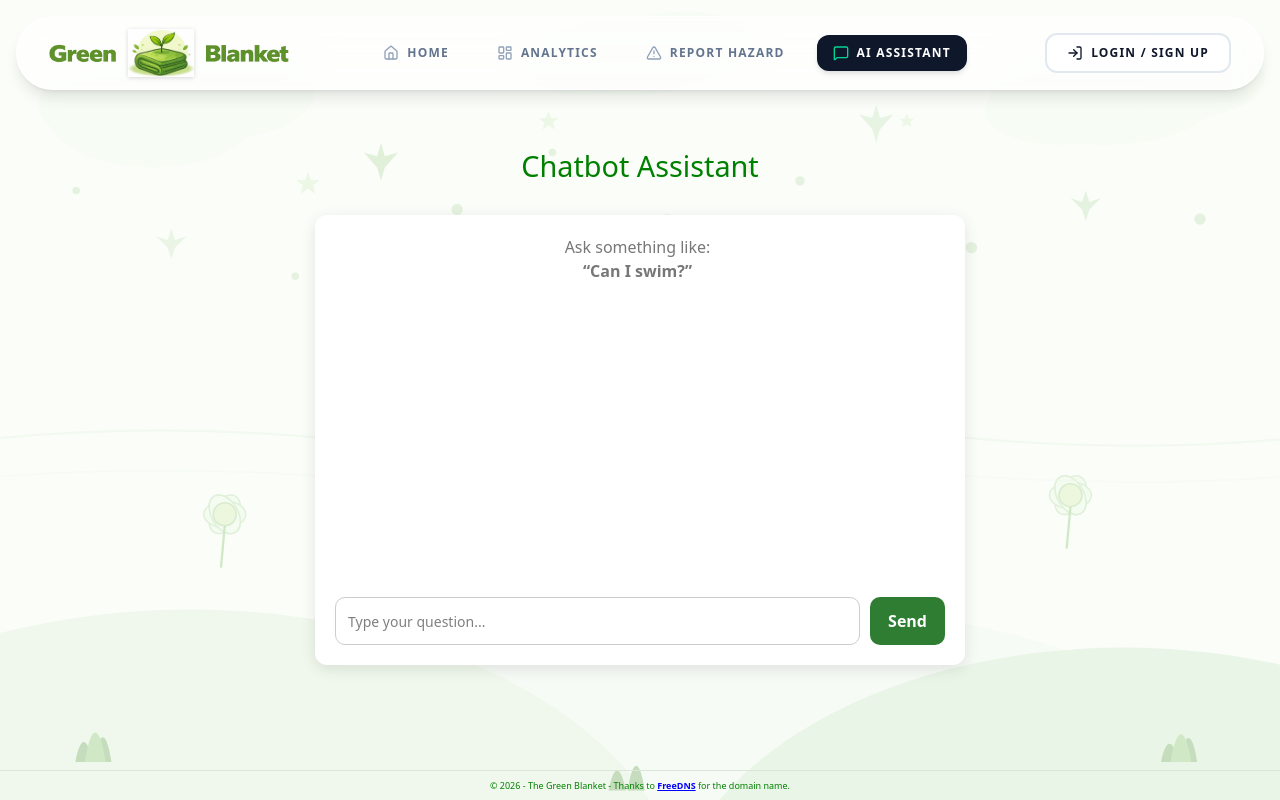
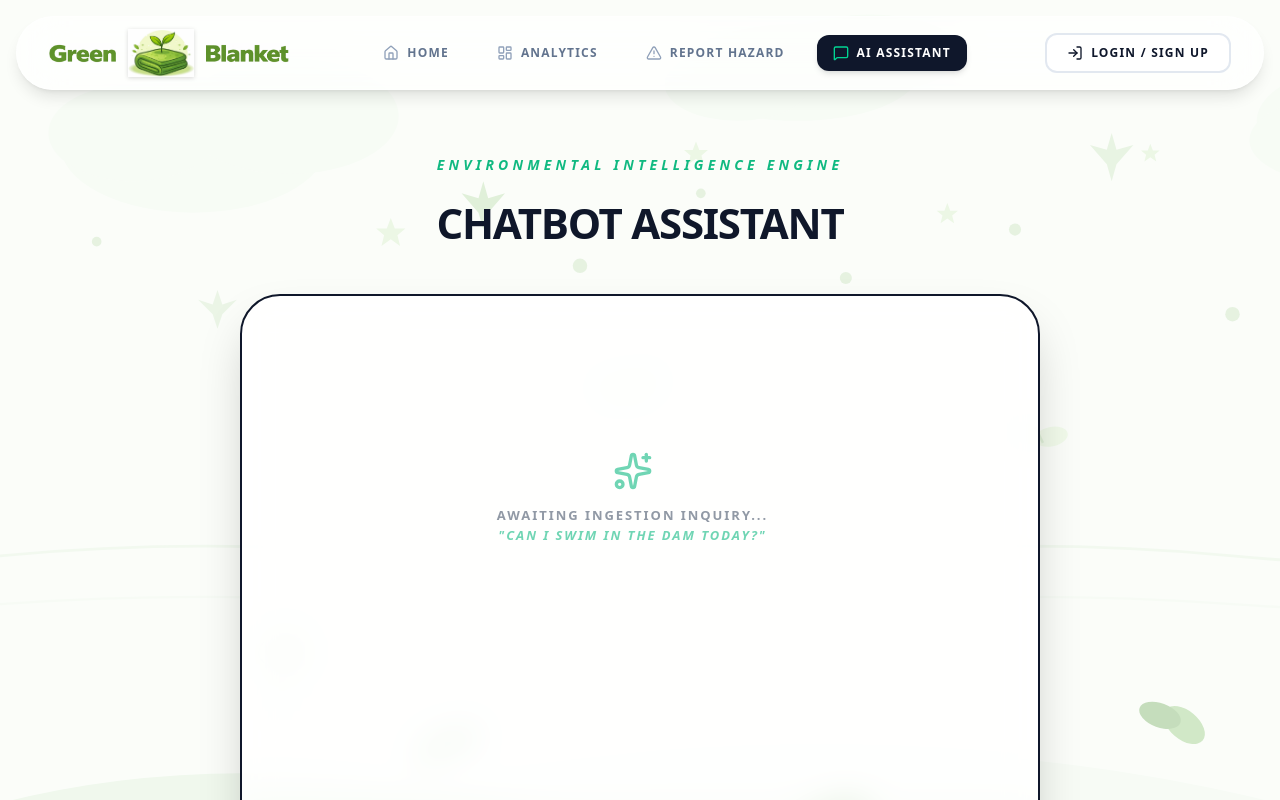
Before and after one commit to IEP-The-Green-Blanket/Front-End, a Next.js app: page /chatbot in a window 1280 px wide. Shown: the top 800 px of the page. Built offline with nearby package versions, Linux system fonts and the light colour scheme.

Commit message:
Updated Chatbot layout to fit design language, fixed install button problems

```diff
--- a/app/page.tsx
+++ b/app/page.tsx
@@ -63,7 +63,7 @@ const FeatureCard = ({ icon: Icon, title, desc }: any) => (
     </div>
     <h3 className="text-xl font-black uppercase italic tracking-tighter text-slate-900 mb-4">{title}</h3>
     <p className="text-slate-500 text-sm font-medium leading-relaxed mb-8">{desc}</p>
-    <Link href="/analytics" className="text-[10px] font-black uppercase tracking-widest text-emerald-600 group-hover:text-emerald-500 flex items-center gap-2">
+    <Link href="/analysis" className="text-[10px] font-black uppercase tracking-widest text-emerald-600 group-hover:text-emerald-500 flex items-center gap-2">
       View Module <ArrowRight size={14} />
     </Link>
   </div>
--- a/components/ChatbotComponent.tsx
+++ b/components/ChatbotComponent.tsx
@@ -1,11 +1,10 @@
 "use client";
 
 import { useState, useRef, useEffect } from "react";
+import { MessageSquare, Send, Bot, User, Sparkles, AlertCircle } from "lucide-react";
 
 export default function ChatbotComponent() {
-  const [messages, setMessages] = useState<
-    { text: string; sender: "user" | "bot" }[]
-  >([]);
+  const [messages, setMessages] = useState<{ text: string; sender: "user" | "bot" }[]>([]);
   const [isTyping, setIsTyping] = useState(false);
   const [input, setInput] = useState("");
   const messagesEndRef = useRef<HTMLDivElement>(null);
@@ -17,141 +16,203 @@ export default function ChatbotComponent() {
     setMessages((prev) => [...prev, userMessage]);
     setInput("");
 
-    setIsTyping(true); // Shows Chatbot is typing
+    setIsTyping(true);
 
     try {
-      const res = await fetch("http://localhost:5000/api/Chatbot", {
+      // NOTE: Added "/ask" to the endpoint based on your CORS logs showing a 404 at the base route.
+      const res = await fetch("http://localhost:5000/api/Chatbot/ask", {
         method: "POST",
         headers: { "Content-Type": "application/json" },
         body: JSON.stringify({ message: input }),
       });
 
+      if (res.status === 404) throw new Error("404");
+
       const data = await res.json();
 
       setMessages((prev) => [
         ...prev,
-        { text: data.response || "No response", sender: "bot" },
+        { text: data.response || "Telemetry response null.", sender: "bot" },
       ]);
-    } catch {
+    } catch (err: any) {
       setMessages((prev) => [
         ...prev,
-        { text: "Error connecting to chatbot.", sender: "bot" },
+        {
+          text: err.message === "404"
+            ? "CRITICAL: Intelligence Endpoint (/api/Chatbot/ask) not found. Verify backend routing."
+            : "ERROR: Failed to establish uplink with Harties Intelligence Engine.",
+          sender: "bot"
+        },
       ]);
     }
     setIsTyping(false);
   };
 
-  // Auto scroll
   useEffect(() => {
     messagesEndRef.current?.scrollIntoView({ behavior: "smooth" });
   }, [messages]);
 
   return (
-    <div style={{ padding: "30px 20px", textAlign: "center" }}>
-      <h1 style={{ marginBottom: "20px" }}>Chatbot Assistant</h1>
+    <div style={{
+      padding: "40px 20px",
+      textAlign: "center",
+      minHeight: "100vh",
+      background: "transparent"
+    }}>
 
-      {/* Chat container */}
-      <div
-        style={{
-          maxWidth: "650px",
+      {/* HEADER: Technical Intelligence Style */}
+      <div style={{ marginBottom: "40px" }}>
+        <h1 style={{
+          fontSize: "14px",
+          fontWeight: 900,
+          fontStyle: "italic",
+          textTransform: "uppercase",
+          letterSpacing: "0.3em",
+          color: "#10b981", // Emerald-500
+          marginBottom: "8px"
+        }}>
+          Environmental Intelligence Engine
+        </h1>
+        <h2 style={{
+          fontSize: "42px",
+          fontWeight: 900,
+          color: "#0f172a", // Slate-900
+          letterSpacing: "-0.03em",
+          textTransform: "uppercase"
+        }}>
+          Chatbot Assistant
+        </h2>
+      </div>
+
+      {/* CHAT CONTAINER: Glassmorphism / Shadow-2xl */}
+      <div style={{
+          maxWidth: "800px",
           margin: "0 auto",
-          background: "white",
-          borderRadius: "12px",
-          padding: "20px",
-          height: "450px",
+          background: "rgba(255, 255, 255, 0.85)",
+          backdropFilter: "blur(16px)",
+          borderRadius: "2.5rem",
+          padding: "35px",
+          height: "650px",
           display: "flex",
           flexDirection: "column",
-          boxShadow: "0 4px 15px rgba(0,0,0,0.1)",
+          boxShadow: "0 25px 50px -12px rgba(0, 0, 0, 0.25)",
+          border: "2px solid #0f172a" // Brutalist High-Contrast Border
         }}
       >
-        {/* Messages */}
-        <div
-          style={{
+        {/* MESSAGES AREA */}
+        <div style={{
             flex: 1,
             overflowY: "auto",
-            paddingRight: "5px",
+            paddingRight: "15px",
+            display: "flex",
+            flexDirection: "column",
+            gap: "20px"
           }}
         >
           {messages.length === 0 && (
-            <p style={{ color: "#777" }}>
-              Ask something like: <br />
-              <strong>“Can I swim?”</strong>
-            </p>
+            <div style={{ marginTop: "120px", opacity: 0.6 }}>
+                <Sparkles style={{ margin: "0 auto 15px", color: "#10b981" }} size={40} />
+                <p style={{
+                  color: "#475569",
+                  fontSize: "13px",
+                  fontWeight: 900,
+                  textTransform: "uppercase",
+                  letterSpacing: "0.15em"
+                }}>
+                    Awaiting Ingestion Inquiry... <br />
+                    <span style={{ fontStyle: "italic", color: "#10b981" }}>"Can I swim in the dam today?"</span>
+                </p>
+            </div>
           )}
 
           {messages.map((msg, index) => (
-            <div
-              key={index}
-              style={{
+            <div key={index} style={{
                 display: "flex",
-                justifyContent:
-                  msg.sender === "user" ? "flex-end" : "flex-start",
-                marginBottom: "10px",
+                justifyContent: msg.sender === "user" ? "flex-end" : "flex-start",
+                alignItems: "flex-end",
+                gap: "12px"
               }}
             >
-              <div
-                style={{
-                  padding: "10px 14px",
-                  borderRadius: "12px",
-                  background:
-                    msg.sender === "user" ? "#2e7d32" : "#f1f1f1",
-                  color: msg.sender === "user" ? "white" : "black",
-                  maxWidth: "75%",
-                  fontSize: "14px",
-                  lineHeight: "1.4",
+              {msg.sender === "bot" && (
+                <div style={{ background: "#0f172a", padding: "8px", borderRadius: "12px", color: "#10b981" }}>
+                  <Bot size={18} />
+                </div>
+              )}
+
+              <div style={{
+                  padding: "16px 24px",
+                  borderRadius: msg.sender === "user" ? "24px 24px 4px 24px" : "24px 24px 24px 4px",
+                  background: msg.sender === "user" ? "#10b981" : "#f1f5f9",
+                  color: msg.sender === "user" ? "white" : "#0f172a",
+                  maxWidth: "80%",
+                  fontSize: "15px",
+                  fontWeight: msg.sender === "user" ? 700 : 500,
+                  lineHeight: "1.6",
+                  textAlign: "left",
+                  boxShadow: "0 10px 15px -3px rgba(0, 0, 0, 0.1)",
+                  border: msg.sender === "bot" ? "1px solid #e2e8f0" : "none"
                 }}
               >
                 {msg.text}
               </div>
+
+              {msg.sender === "user" && (
+                <div style={{ background: "#10b981", padding: "8px", borderRadius: "12px", color: "white" }}>
+                  <User size={18} />
+                </div>
+              )}
             </div>
           ))}
 
           {isTyping && (
-            <div
-                style={{
-                display: "flex",
-                justifyContent: "flex-start",
-                marginBottom: "10px",
-                }}
-            >
-                <div
-                style={{
-                    padding: "10px 14px",
-                    borderRadius: "12px",
-                    background: "#f1f1f1",
-                    color: "black",
-                    maxWidth: "75%",
-                    fontSize: "14px",
-                }}
-                >
-                Typing...
+            <div style={{ display: "flex", justifyContent: "flex-start", gap: "12px", alignItems: "center" }}>
+                <div style={{ background: "#0f172a", padding: "8px", borderRadius: "12px", color: "#10b981" }}>
+                  <Bot size={18} />
+                </div>
+                <div style={{
+                  padding: "12px 20px",
+                  borderRadius: "20px",
+                  background: "#f1f5f9",
+                  color: "#64748b",
+                  fontSize: "12px",
+                  fontWeight: 900,
+                  textTransform: "uppercase",
+                  letterSpacing: "0.1em"
+                }}>
+                   Analyzing Telemetry...
                 </div>
             </div>
-            )}
+          )}
 
           <div ref={messagesEndRef} />
         </div>
 
-        {/* Input */}
-        <div
-          style={{
+        {/* INPUT: Industrial UI Style */}
+        <div style={{
             display: "flex",
-            gap: "10px",
-            marginTop: "15px",
+            gap: "15px",
+            marginTop: "30px",
+            padding: "12px",
+            background: "#f8fafc",
+            borderRadius: "1.75rem",
+            border: "2px solid #0f172a",
+            boxShadow: "0 4px 6px -1px rgba(0, 0, 0, 0.1)"
           }}
         >
           <input
             value={input}
             onChange={(e) => setInput(e.target.value)}
             onKeyDown={(e) => e.key === "Enter" && sendMessage()}
-            placeholder="Type your question..."
+            placeholder="Query the Green Blanket Intelligence..."
             style={{
               flex: 1,
-              padding: "12px",
-              borderRadius: "10px",
-              border: "1px solid #ccc",
+              background: "transparent",
+              border: "none",
               outline: "none",
-              fontSize: "14px",
+              fontSize: "16px",
+              fontWeight: 700,
+              color: "#0f172a",
+              paddingLeft: "15px"
             }}
           />
 
@@ -159,18 +220,24 @@ export default function ChatbotComponent() {
             onClick={sendMessage}
             disabled={isTyping}
             style={{
-                padding: "12px 18px",
-                backgroundColor: "#2e7d32",
-                color: "white",
+                width: "54px",
+                height: "54px",
+                display: "flex",
+                alignItems: "center",
+                justifyContent: "center",
+                backgroundColor: "#0f172a",
+                color: "#10b981",
                 border: "none",
-                borderRadius: "10px",
+                borderRadius: "16px",
                 cursor: isTyping ? "not-allowed" : "pointer",
-                opacity: isTyping ? 0.6 : 1,
-                fontWeight: "bold",
+                transition: "transform 0.1s ease",
+                boxShadow: "0 10px 15px -3px rgba(0, 0, 0, 0.2)"
             }}
-            >
-            {isTyping ? "..." : "Send"}
-         </button>
+            onMouseDown={(e) => e.currentTarget.style.transform = "scale(0.95)"}
+            onMouseUp={(e) => e.currentTarget.style.transform = "scale(1)"}
+          >
+            {isTyping ? <Bot className="animate-pulse" /> : <Send size={24} />}
+          </button>
         </div>
       </div>
     </div>
```
Also changed, not shown: app/layout.tsx (+12 -6 lines), components/InstallButton.tsx (+54 -60 lines), components/StatusDisplay.tsx (+13 -69 lines).
